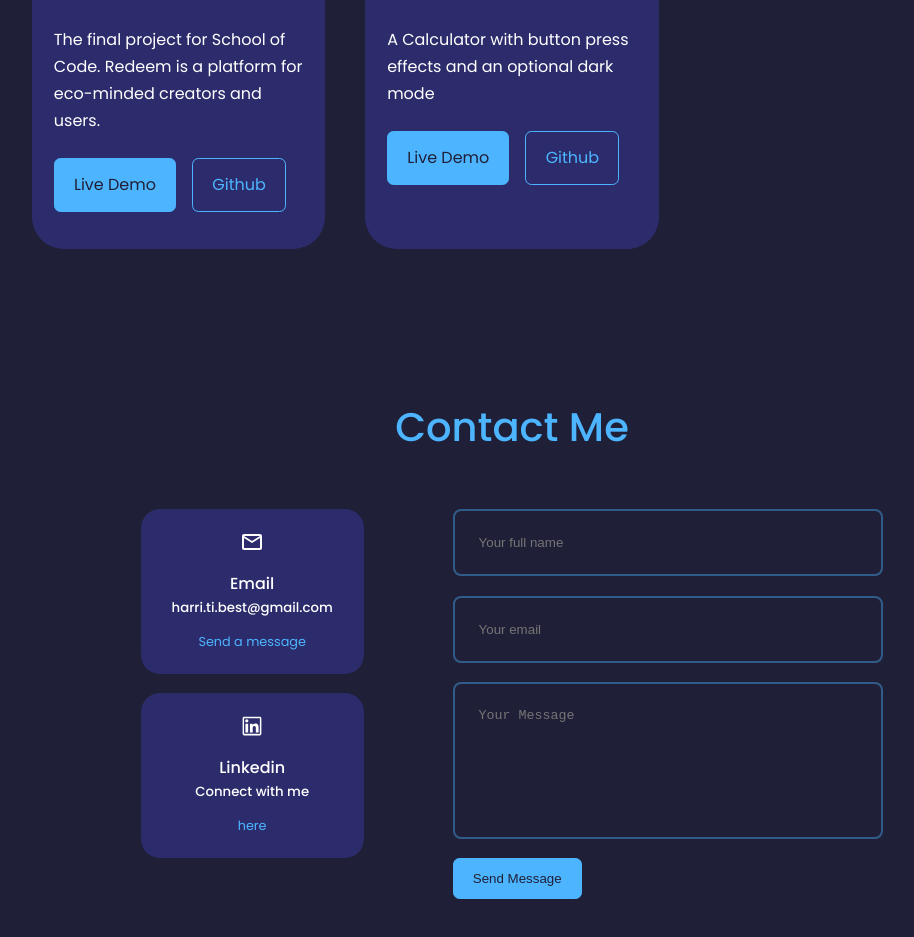
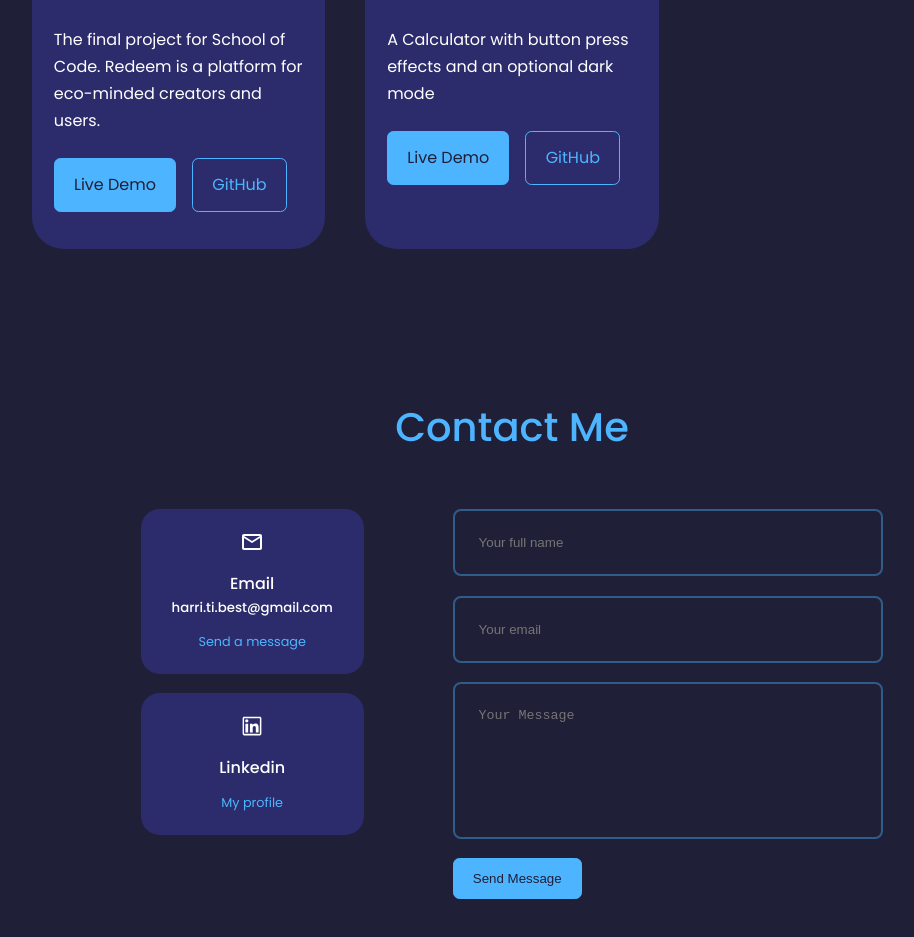
Before and after one commit to HairiBeast/portfolio, a React (Create React App) app: page / in a window 1280 px wide. Shown: the part 1860-2797 px from the top of the page, without its empty margins (128-1042 px from the left). Built offline with nearby package versions, Linux system fonts and the light colour scheme.

Commit message:
fixed a button typo and omitted text

```diff
--- a/src/components/contact/Contact.jsx
+++ b/src/components/contact/Contact.jsx
@@ -25,13 +25,12 @@ const contact = () => {
           <article className="contact_option">
             <AiOutlineLinkedin className="contact_option-icon" />
             <h4>Linkedin</h4>
-            <h5>Connect with me</h5>
             <a
               href="https://linkedin.com/in/harri-best"
               target="_blank"
               rel="noreferrer"
             >
-              here
+              My profile
             </a>
           </article>
         </div>
--- a/src/components/portfolio/Portfolio.jsx
+++ b/src/components/portfolio/Portfolio.jsx
@@ -91,7 +91,7 @@ const Portfolio = () => {
                   target="_blank"
                   rel="noreferrer"
                 >
-                  Github
+                  GitHub
                 </a>
               </div>
             </article>
```
